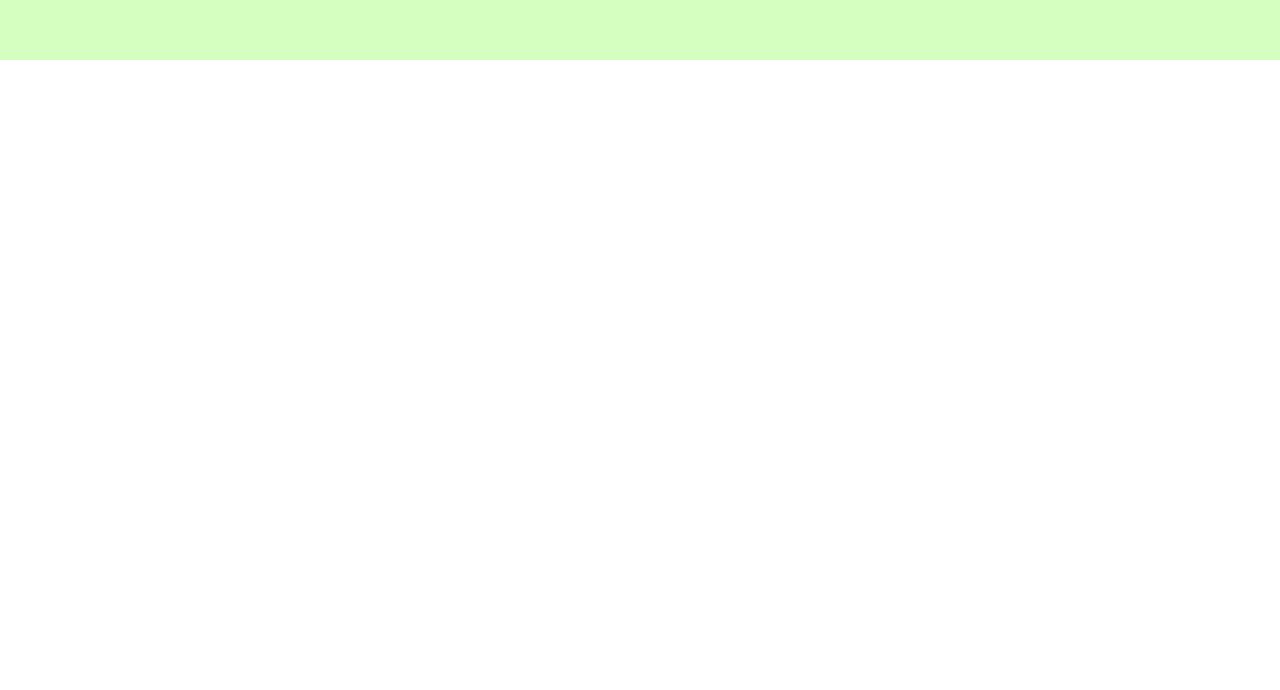
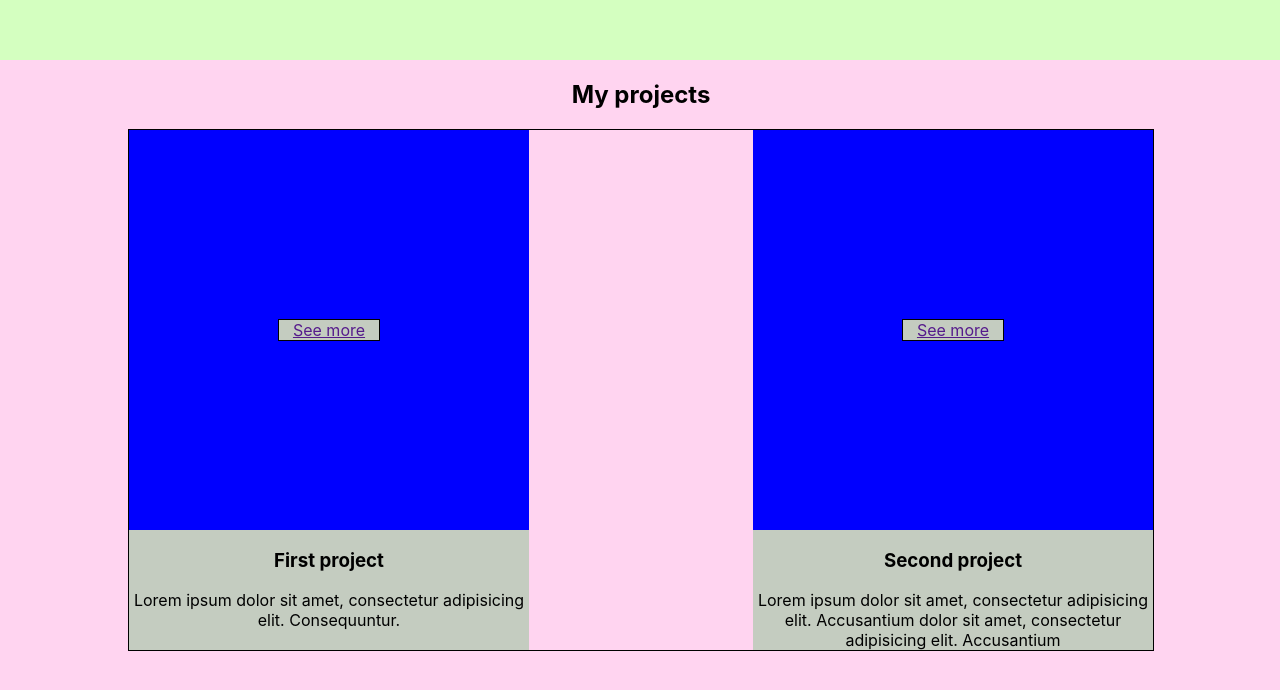
Before and after one commit to Anton-Martynenko/Portfolio, a React (Create React App) app: page / in a window 1280 px wide. Shown: the part 1620-2310 px from the top of the page. Before the commit the page ends 1680 px from the top, so only its background shows below. Built offline with nearby package versions, Linux system fonts and the light colour scheme.

Commit message:
projects starts

```diff
--- a/src/App.tsx
+++ b/src/App.tsx
@@ -3,6 +3,7 @@ import './App.css';
 import Header from "./header/Header";
 import Main from "./main/Main";
 import Skills from "./skills/Skills";
+import Projects from "./projects/Projects";
 
 function App() {
   return (
@@ -10,6 +11,7 @@ function App() {
         <Header />
         <Main />
         <Skills />
+        <Projects />
     </div>
   );
 }
--- /dev/null
+++ b/src/projects/Projects.module.css
@@ -0,0 +1,18 @@
+.projectsBlock {
+    height: 100vh;
+    background-color: #ffd4f0;
+    /*border: 1px solid;*/
+}
+
+.projectsContainer {
+    flex-direction: column;
+    justify-content: flex-start;
+}
+
+.projects {
+    border: 1px solid;
+    width: 100%;
+    display: flex;
+    justify-content: space-between;
+    flex-wrap: wrap;
+}
--- /dev/null
+++ b/src/projects/Projects.tsx
@@ -0,0 +1,20 @@
+import React from 'react';
+import s from './Projects.module.css';
+import sContainer from '../common/styles/Container.module.css'
+import Project from "./project/Project";
+
+function Projects() {
+    return (
+        <div className={s.projectsBlock}>
+            <div className={`${sContainer.container} ${s.projectsContainer}`}>
+                <h2>My projects</h2>
+                <div className={s.projects}>
+                    <Project title={'First project'} description={'Lorem ipsum dolor sit amet, consectetur adipisicing elit. Consequuntur.'} />
+                    <Project title={'Second project'} description={'Lorem ipsum dolor sit amet, consectetur adipisicing elit. Accusantium dolor sit amet, consectetur adipisicing elit. Accusantium'} />
+                </div>
+            </div>
+        </div>
+    );
+}
+
+export default Projects;
--- /dev/null
+++ b/src/projects/project/LinkButton.module.css
@@ -0,0 +1,5 @@
+.link {
+    border: 1px solid;
+    width: 100px;
+    background-color: #c4ccc0;
+}
--- /dev/null
+++ b/src/projects/project/LinkButton.tsx
@@ -0,0 +1,12 @@
+import React from 'react';
+import s from './LinkButton.module.css';
+
+function LinkButton() {
+  return (
+    <div className={s.link}>
+      <a href="">See more</a>
+    </div>
+  );
+}
+
+export default LinkButton;
--- /dev/null
+++ b/src/projects/project/Project.module.css
@@ -0,0 +1,17 @@
+.project {
+    width: 400px;
+    background-color: #c4ccc0;
+    display: flex;
+    flex-direction: column;
+    align-items: center;
+    text-align: center;
+}
+
+.icon {
+    height: 400px;
+    width: 400px;
+    background-color: blue;
+    display: flex;
+    justify-content: center;
+    align-items: center;
+}
--- /dev/null
+++ b/src/projects/project/Project.tsx
@@ -0,0 +1,22 @@
+import React from 'react';
+import s from './Project.module.css';
+import LinkButton from "./LinkButton";
+
+export type ProjectPropsType = {
+    title: string
+    description: string
+}
+
+function Project(props: ProjectPropsType) {
+    return (
+        <div className={s.project}>
+            <div className={s.icon}>
+                <LinkButton />
+            </div>
+            <h3>{props.title}</h3>
+            <span className={s.description}>{props.description}</span>
+        </div>
+    );
+}
+
+export default Project;
```
